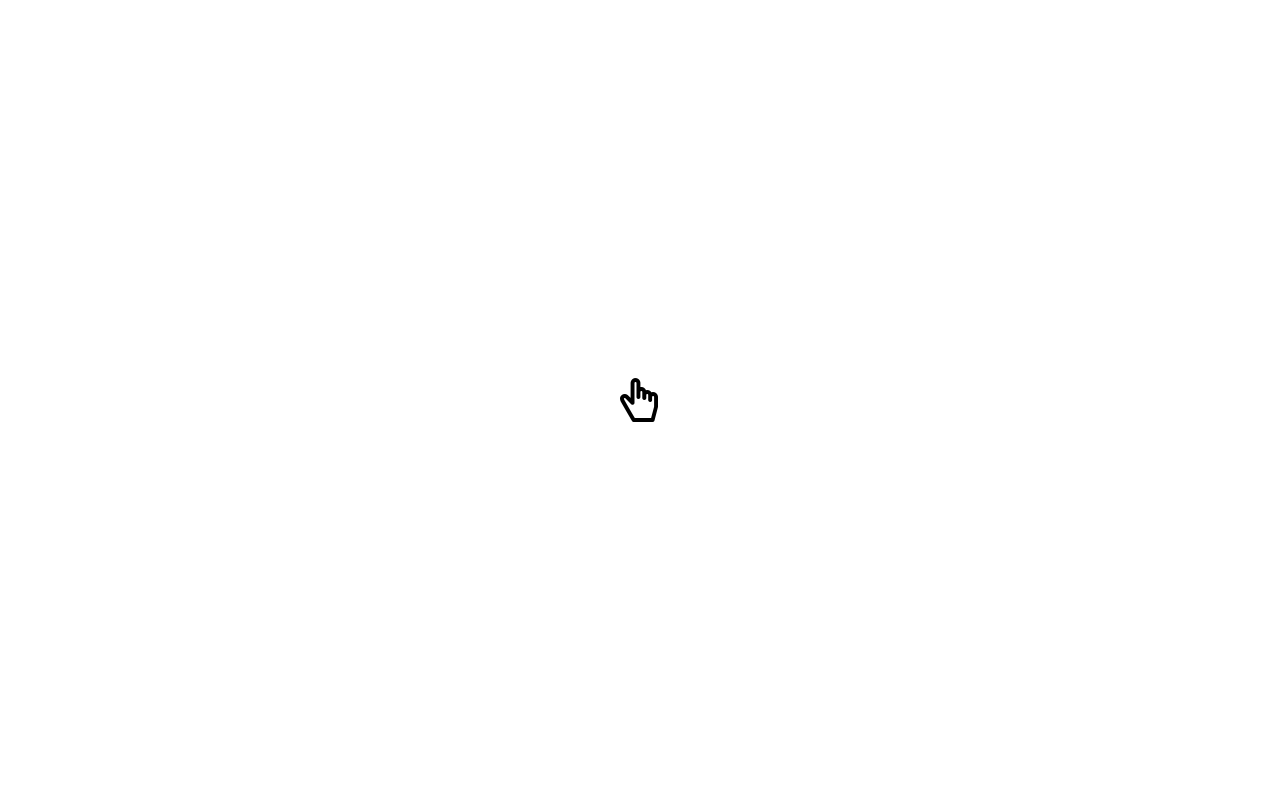
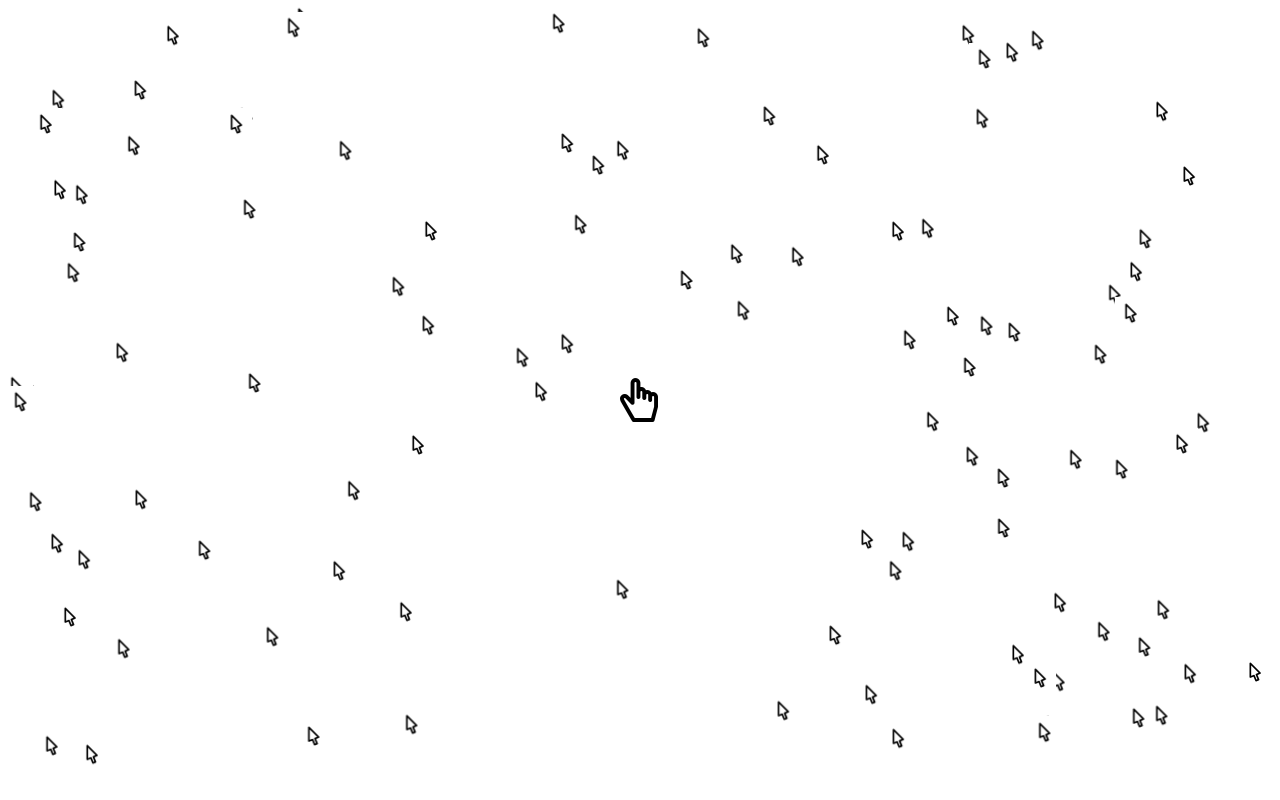
Before and after one commit to ploymahloy/cursor-corral, a website: page index.html in a window 1280 px wide. Drawn offline with Linux system fonts and the light colour scheme.

Commit message:
Add cow npcs

```diff
--- a/index.html
+++ b/index.html
@@ -29,19 +29,99 @@
 			const ctx = canvas.getContext('2d');
 
 			const RANCHER_SPEED_PX_PER_SECOND = 100;
+			const COW_SPEED_PX_PER_SECOND = 5;
+			const COWS_PER_1000_SQUARE_PIXELS = 1;
+			const COW_SPAWN_AREA_DIVISOR = 10000;
 			const heldKeys = new Set();
 
 			const rancher = new Image();
 			rancher.src = 'assets/png/rancher.png';
 
+			const cowImage = new Image();
+			cowImage.src = 'assets/png/cow.png';
+
 			let rancherX = 0;
 			let rancherY = 0;
 			let rancherPositionInitialized = false;
 			let previousFrameTimeMs = performance.now();
+			const cows = [];
+
+			function getTargetCowCount() {
+				const canvasAreaSquarePixels = canvas.width * canvas.height;
+				return Math.floor((canvasAreaSquarePixels / COW_SPAWN_AREA_DIVISOR) * COWS_PER_1000_SQUARE_PIXELS);
+			}
+
+			function randomUnitDirection() {
+				const angleRadians = Math.random() * Math.PI * 2;
+				return {
+					directionX: Math.cos(angleRadians),
+					directionY: Math.sin(angleRadians)
+				};
+			}
+
+			function createCow() {
+				const cowWidth = cowImage.width || 32;
+				const cowHeight = cowImage.height || 32;
+				const maxX = Math.max(0, canvas.width - cowWidth);
+				const maxY = Math.max(0, canvas.height - cowHeight);
+				const { directionX, directionY } = randomUnitDirection();
+				return {
+					x: Math.random() * maxX,
+					y: Math.random() * maxY,
+					directionX,
+					directionY
+				};
+			}
+
+			function syncCowCount() {
+				const targetCowCount = getTargetCowCount();
+				while (cows.length < targetCowCount) {
+					cows.push(createCow());
+				}
+				cows.length = targetCowCount;
+			}
 
 			function resizeCanvas() {
 				canvas.width = window.innerWidth;
 				canvas.height = window.innerHeight;
+				if (cowImage.complete) {
+					syncCowCount();
+				}
+			}
+
+			function updateCows(elapsedSeconds) {
+				const cowWidth = cowImage.width;
+				const cowHeight = cowImage.height;
+
+				for (const cow of cows) {
+					cow.x += cow.directionX * COW_SPEED_PX_PER_SECOND * elapsedSeconds;
+					cow.y += cow.directionY * COW_SPEED_PX_PER_SECOND * elapsedSeconds;
+
+					if (cow.x <= 0) {
+						cow.x = 0;
+						cow.directionX = Math.abs(cow.directionX);
+					} else if (cow.x >= canvas.width - cowWidth) {
+						cow.x = canvas.width - cowWidth;
+						cow.directionX = -Math.abs(cow.directionX);
+					}
+
+					if (cow.y <= 0) {
+						cow.y = 0;
+						cow.directionY = Math.abs(cow.directionY);
+					} else if (cow.y >= canvas.height - cowHeight) {
+						cow.y = canvas.height - cowHeight;
+						cow.directionY = -Math.abs(cow.directionY);
+					}
+				}
+			}
+
+			function drawCows() {
+				if (!cowImage.complete) {
+					return;
+				}
+				for (const cow of cows) {
+					ctx.drawImage(cowImage, cow.x, cow.y);
+				}
 			}
 
 			function centerRancher() {
@@ -70,7 +150,10 @@
 					rancherY += (dy / directionLength) * RANCHER_SPEED_PX_PER_SECOND * elapsedSeconds;
 				}
 
+				updateCows(elapsedSeconds);
+
 				ctx.clearRect(0, 0, canvas.width, canvas.height);
+				drawCows();
 				if (rancher.complete) {
 					ctx.drawImage(rancher, rancherX, rancherY);
 				}
@@ -108,6 +191,14 @@
 				rancherPositionInitialized = true;
 			}
 
+			cowImage.onload = () => {
+				syncCowCount();
+			};
+
+			if (cowImage.complete) {
+				syncCowCount();
+			}
+
 			requestAnimationFrame(gameLoop);
 		</script>
 	</body>
```
